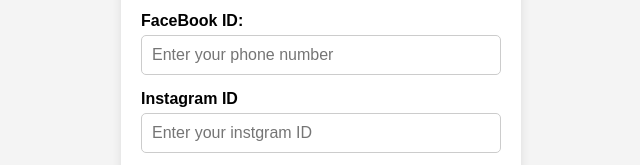
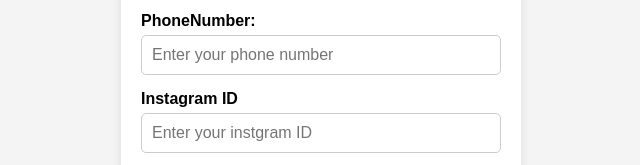
Before and after one commit to itizzakir/Clahan-Ecommerce-WebSite, a plain HTML site: page contactus.html in a window 1280 px wide. Shown: the part 322-487 px from the top of the page, 319-959 px from the left. Drawn offline with Linux system fonts and the light colour scheme.

Commit message:
Changes are committed

```diff
--- a/contactus.html
+++ b/contactus.html
@@ -20,7 +20,7 @@
                 <input type="email" id="email" name="email" placeholder="Enter your email" required>
             </div>
             <div class="form-group">
-                <label for="phone">FaceBook ID:</label>
+                <label for="phone">PhoneNumber:</label>
                 <input type="tel" id="phone" name="phone" placeholder="Enter your phone number" required>
             </div>
             <div class="form-group">
```
